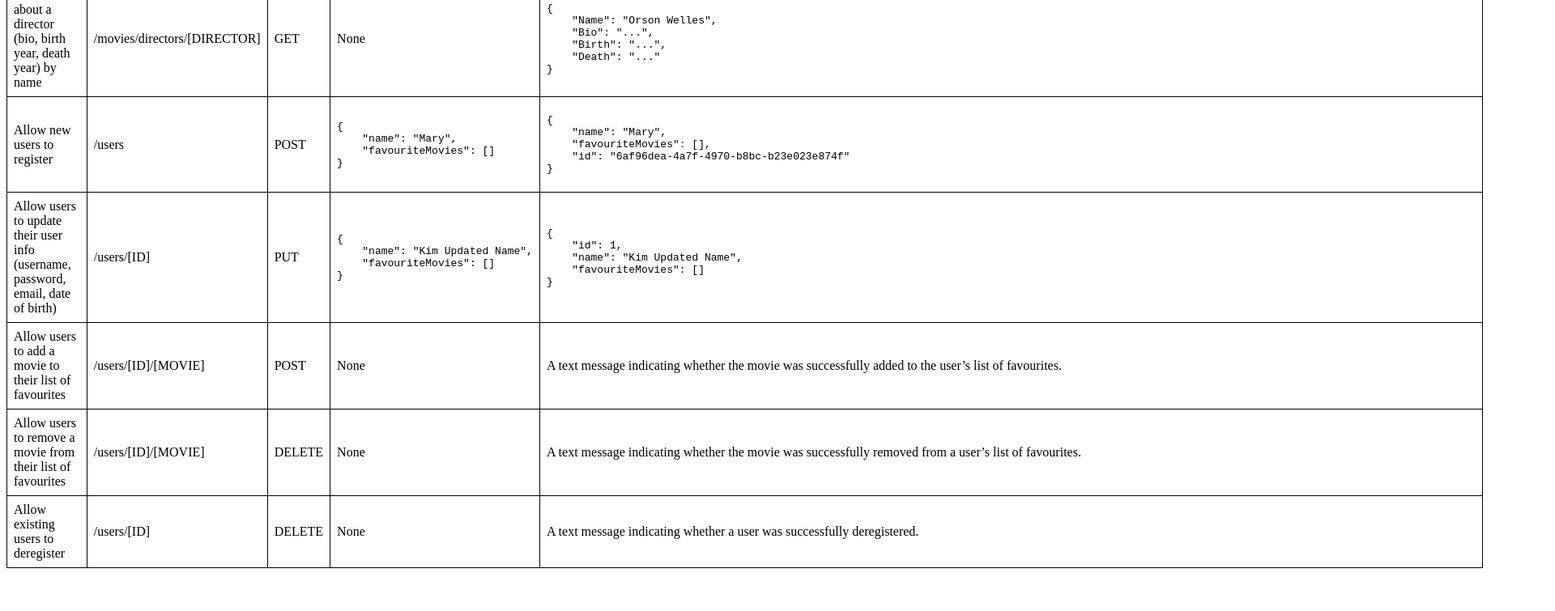
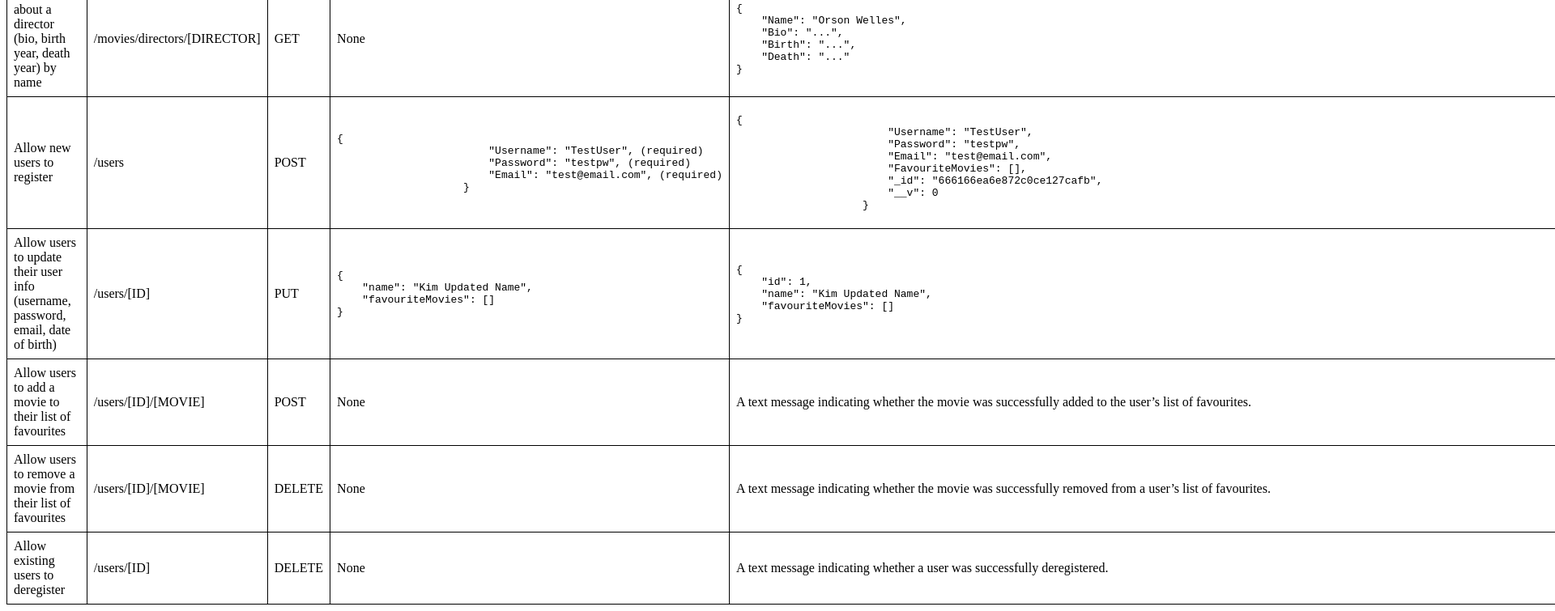
Before and after one commit to karidreyer/movie_api, a website: page public/documentation.html in a window 1280 px wide. Shown: the part 1146-1901 px from the top of the page at 81% size, 1920 px wide, since content can reach past the window. Before the commit the page ends 1856 px from the top, so only its background shows below. Drawn offline with Linux system fonts and the light colour scheme.

Commit message:
update comments for clarity

```diff
--- a/public/documentation.html
+++ b/public/documentation.html
@@ -119,16 +119,20 @@
                 <td>POST</td>
                 <td>
                     <pre>{
-    "name": "Mary",
-    "favouriteMovies": []
-}</pre>
+                        "Username": "TestUser", (required)
+                        "Password": "testpw", (required)
+                        "Email": "test@email.com", (required)
+                    }</pre>
                 </td>
                 <td>
                     <pre>{
-    "name": "Mary",
-    "favouriteMovies": [],
-    "id": "6af96dea-4a7f-4970-b8bc-b23e023e874f"
-}</pre>
+                        "Username": "TestUser",
+                        "Password": "testpw",
+                        "Email": "test@email.com",
+                        "FavouriteMovies": [],
+                        "_id": "666166ea6e872c0ce127cafb",
+                        "__v": 0
+                    }</pre>
                 </td>
             </tr>
             <tr>
```
Also changed, not shown: index.js (+18 -24 lines).
